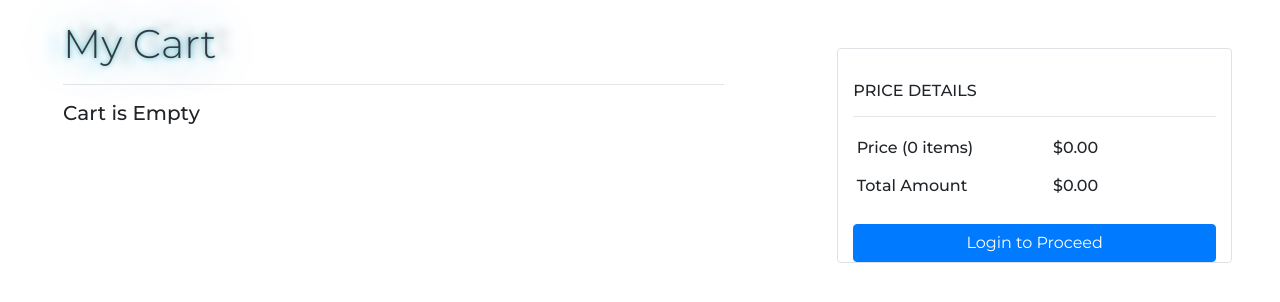
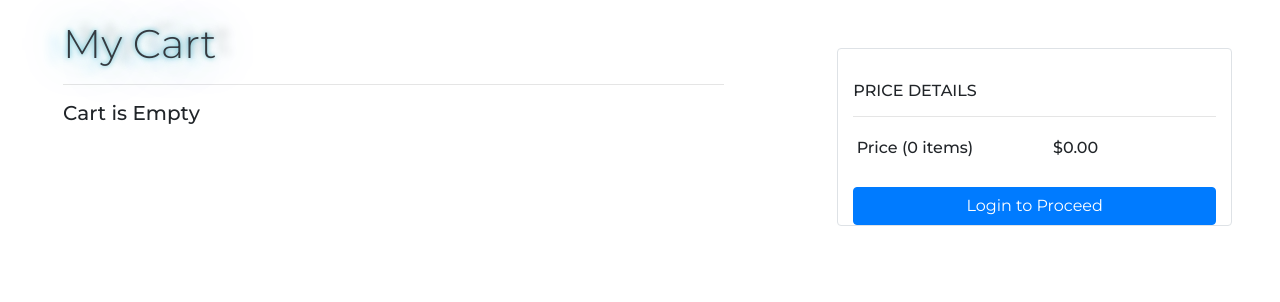
Before and after one commit to cagatav/Ceng434-ShoppingProject, a PHP site: page /cart.php in a window 1280 px wide. Shown: the part 77-379 px from the top of the page. Run offline with PHP 8.4, Linux system fonts and the light colour scheme; some libraries are stand-ins or nearby versions.

Commit message:
total amount delete

```diff
--- a/ShoppingProject/cart.php
+++ b/ShoppingProject/cart.php
@@ -87,11 +87,9 @@ if (isset($_POST['remove']) && $_GET['action'] == 'remove' && isset($_GET['produ
             <div class="row price-details">
                 <div class="col-md-6">
                     <h6>Price (<span id="item-count">0</span> items)</h6>
-                    <h6>Total Amount</h6>
                 </div>
                 <div class="col-md-6">
                     <h6>$<span id="total-price">0.00</span></h6>
-                    <h6>$<span id="total-amount">0.00</span></h6>
                 </div>
                 </div>
             </div>
@@ -141,7 +139,6 @@ if (isset($_POST['remove']) && $_GET['action'] == 'remove' && isset($_GET['produ
         });
 
         document.getElementById('total-price').textContent = total.toFixed(2);
-        document.getElementById('total-amount').textContent = total.toFixed(2);
         document.getElementById('item-count').textContent = itemCount;
     }
 
```
